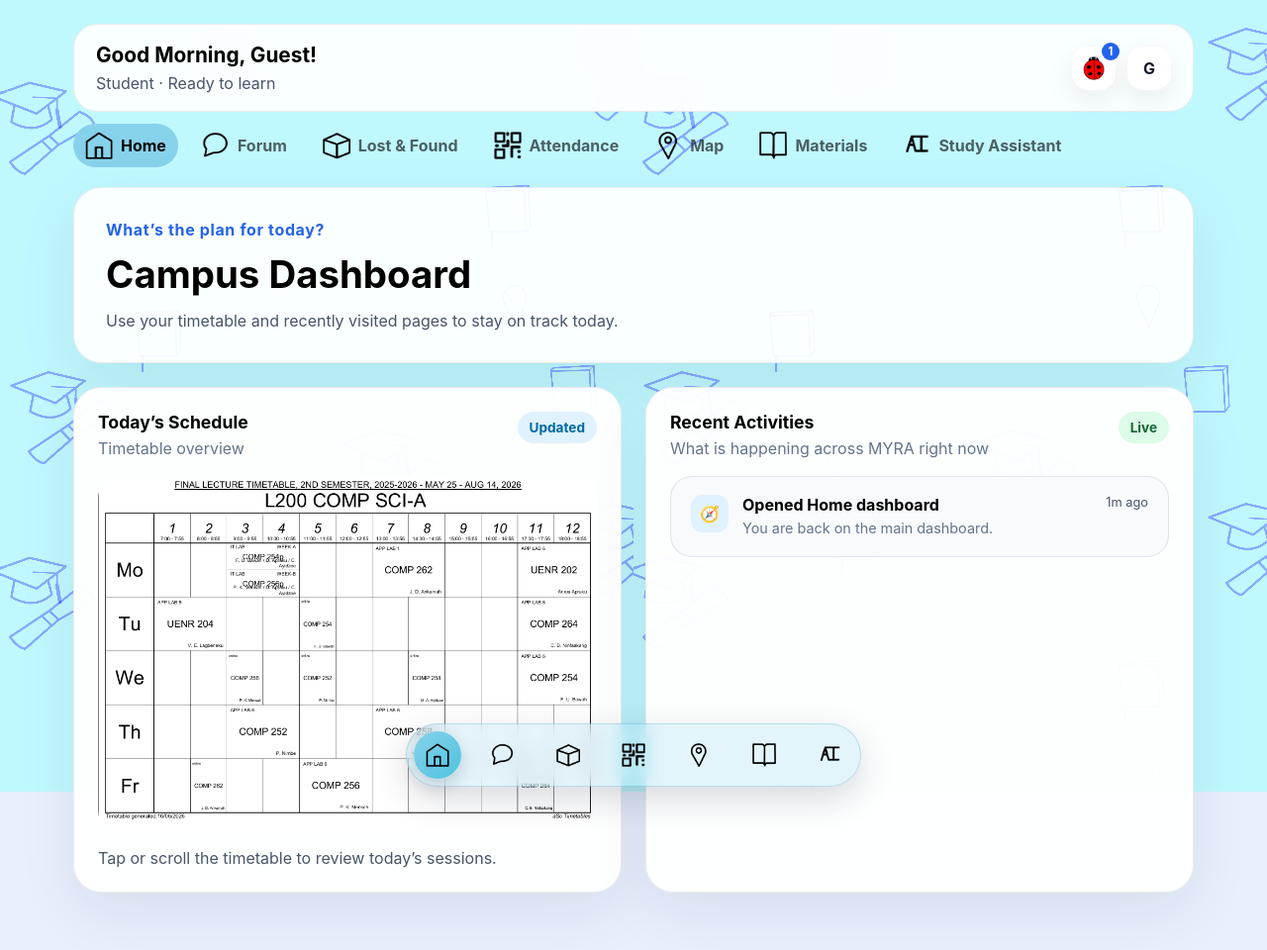
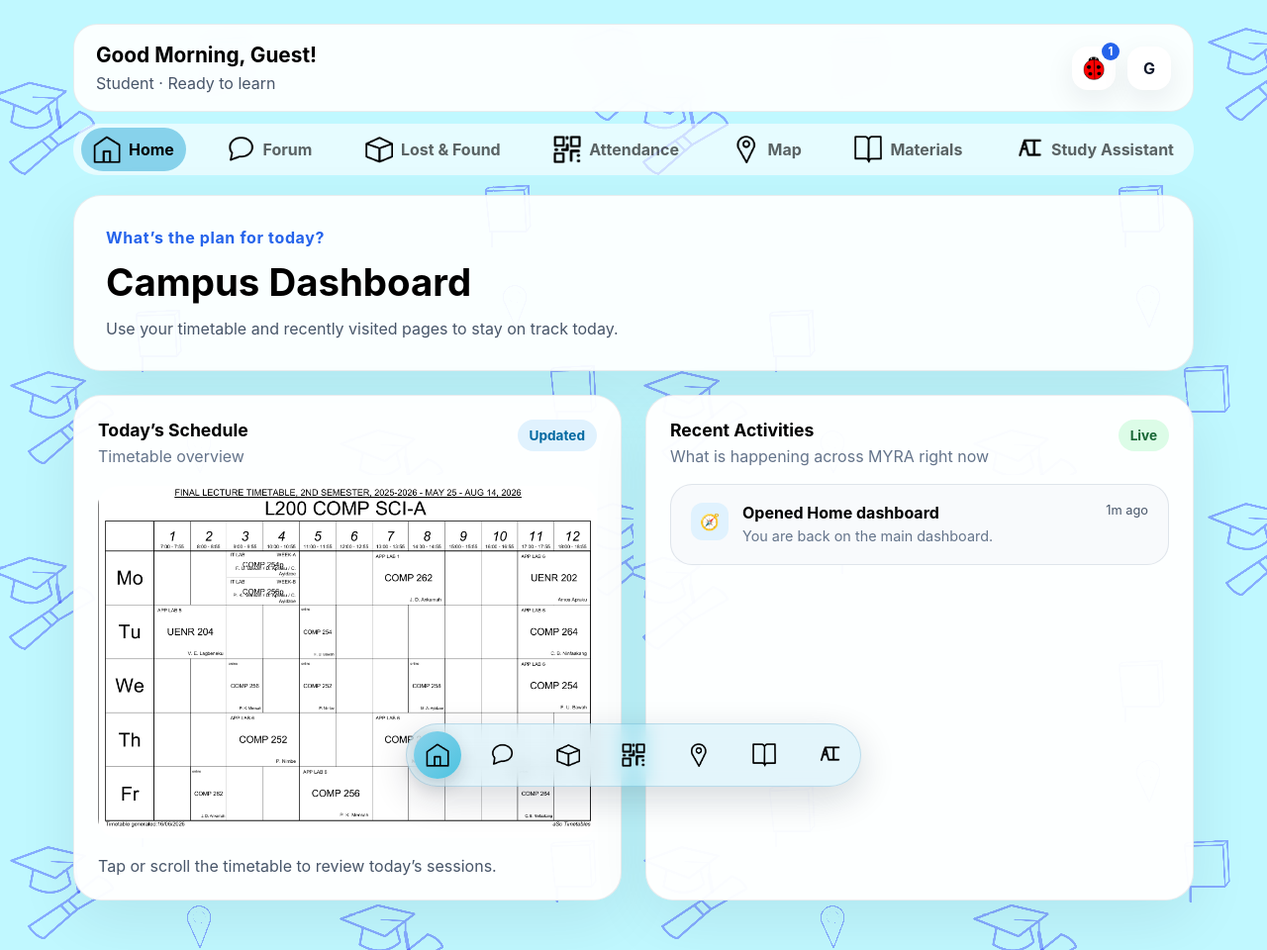
Before and after one commit to Latelemming/Myra, a website: page Frontend-Home/Home.html in a window 1280 px wide. Shown: the top 960 px of the page at 99% size. Drawn offline with Linux system fonts and the light colour scheme; no server answers.

Commit message:
Update Home-style.css

```diff
--- a/Frontend-Home/Home-style.css
+++ b/Frontend-Home/Home-style.css
@@ -1,7 +1,7 @@
 :root {
   color-scheme: light;
   font-family: Inter, system-ui, -apple-system, BlinkMacSystemFont, "Segoe UI", sans-serif;
-  background: #e8f0fe;
+  background:transparent;
   color: #0f172a;
 }
 * {
@@ -9,19 +9,42 @@
 }
 html, body {
   margin: 0;
-  min-height: 100%;
+
 }
 body {
   background: url('Background.png');
-  width: 100vw;
+	background-attachment: fixed;
 }
 button, a {
   font: inherit;
+}
+body {
+
+}
+.site-top-nav {
+	display:flex;
+	flex-direction: row;
+
+    left: 50%;
+
+    width: 100%;
+    display: flex;
+    align-items: center;
+    justify-content: space-between;
+    gap: 1rem;
+    padding: 0.25rem 0.5rem; /* smaller padding so only inner card shows background */
+    background: #ffffff9c;
+    border-radius: 25px;
+    box-shadow: none;
+    backdrop-filter: none;
+
+    flex-wrap: wrap;
 }
 .app-shell {
   max-width: 1180px;
   margin: 0 auto;
   padding: 24px;
+background:transparent;
 }
 .app-header {
   display: flex;
@@ -167,7 +190,7 @@ button, a {
 }
 .logout-btn {
   background: #e0f2fe;
-  color: #0369a1;
+  color: #ff0000;
 }
 .content {
   display: grid;
```
